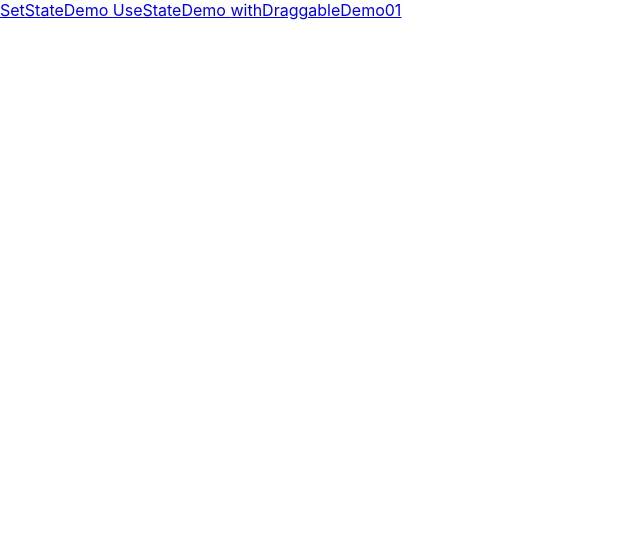
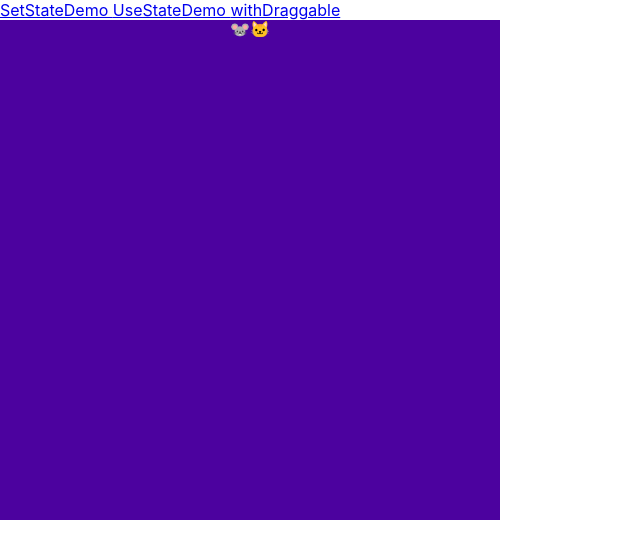
Before and after one commit to YosefYuan/react_demo, a React (Create React App) app: page /WithDraggable in a window 1280 px wide. Shown: the top 558 px of the page, without its empty margins (0-640 px from the left). Built offline with nearby package versions, Linux system fonts and the light colour scheme.

Commit message:
ref: withDraggable

```diff
--- a/src/App.js
+++ b/src/App.js
@@ -3,7 +3,7 @@ import "./App.css";
 import { BrowserRouter as Router, Route, Switch, Link } from "react-router-dom";
 import SetStateDemo from "./component/SetStateDemo";
 import UseStateDemo from "./component/UseStateDemo";
-import { WithDraggableDemo01 } from "./component/WithDraggable";
+import WithDraggable from "./component/WithDraggable";
 
 const App = () => {
   return (
@@ -11,7 +11,7 @@ const App = () => {
       <div>
         <Link to="/SetStateDemo"> SetStateDemo </Link>
         <Link to="/UseStateDemo"> UseStateDemo </Link>
-        <Link to="/withDraggableDemo01">withDraggableDemo01</Link>
+        <Link to="/withDraggable">withDraggable</Link>
       </div>
       <Switch>
         <Route
@@ -27,10 +27,10 @@ const App = () => {
           component={UseStateDemo}
         />
         <Route
-          key="WithDraggableDemo01"
-          path="/WithDraggableDemo01"
+          key="WithDraggable"
+          path="/WithDraggable"
           exact={true}
-          component={WithDraggableDemo01}
+          component={WithDraggable}
         />
       </Switch>
     </Router>
--- a/src/component/WithDraggable/01/index.js
+++ /dev/null
@@ -1,18 +0,0 @@
-import React, { Component } from "react";
-// import ReactDOM from "react-dom";
-import Mouse from "./Mouse";
-import Cat from "./Cat";
-
-import "./style.css";
-
-class withDraggableWrap extends Component {
-  render() {
-    return (
-      <div className="withDraggableWrap">
-        <Mouse />
-        <Cat />
-      </div>
-    );
-  }
-}
-export default withDraggableWrap;
--- a/src/component/WithDraggable/index.js
+++ b/src/component/WithDraggable/index.js
@@ -1,8 +1,18 @@
-export {
-    default as WithDraggableDemo01
+import React, { Component } from "react";
+// import ReactDOM from "react-dom";
+import Mouse from "./Mouse";
+import Cat from "./Cat";
+
+import "./style.css";
+
+class WithDraggable extends Component {
+  render() {
+    return (
+      <div className="WithDraggable">
+        <Mouse />
+        <Cat />
+      </div>
+    );
+  }
 }
-from "./01";
-// export {
-//     default as demo02
-// }
-// from "./02";
+export default WithDraggable;
--- a/src/component/WithDraggable/01/style.css
+++ b/src/component/WithDraggable/style.css
@@ -1,4 +1,4 @@
-.App {
+.WithDraggable {
     font-family: sans-serif;
     text-align: center;
     width: 500px;
```
Also changed, not shown: src/component/WithDraggable/Cat.js (renamed from src/component/WithDraggable/01/Cat.js), src/component/WithDraggable/Mouse.js (renamed from src/component/WithDraggable/01/Mouse.js), src/component/WithDraggable/withDraggable.js (renamed from src/component/WithDraggable/01/withDraggable.js).
